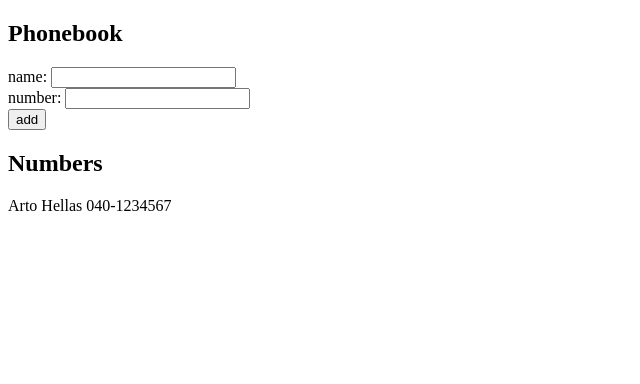
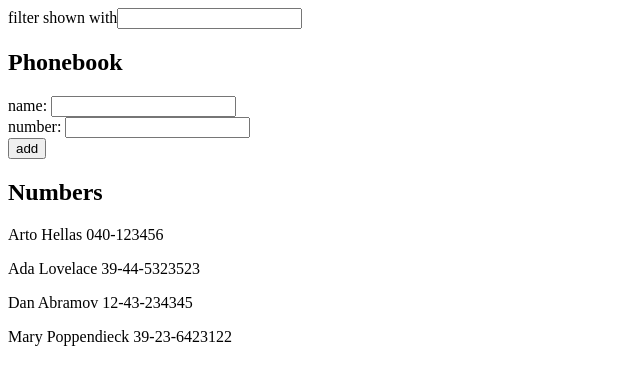
Before and after one commit to LeonorTu/full_stack_open, a React (Vite) app in the folder part2/phonebook/: page / in a window 1280 px wide. Shown: the top 384 px of the page, without its empty margins (0-640 px from the left). Built offline with nearby package versions, Linux system fonts and the light colour scheme.

Commit message:
feat: completed ex2.9, added search bar

```diff
--- a/part2/phonebook/src/App.jsx
+++ b/part2/phonebook/src/App.jsx
@@ -1,11 +1,16 @@
 import { useState } from 'react';
+import Person from './components/Person';
 
 const App = () => {
   const [persons, setPersons] = useState([
-    { name: 'Arto Hellas', number: '040-1234567' },
+    { name: 'Arto Hellas', number: '040-123456', id: 1 },
+    { name: 'Ada Lovelace', number: '39-44-5323523', id: 2 },
+    { name: 'Dan Abramov', number: '12-43-234345', id: 3 },
+    { name: 'Mary Poppendieck', number: '39-23-6423122', id: 4 },
   ]);
   const [newName, setNewName] = useState('');
   const [newNumber, setNewNumber] = useState('');
+  const [newSearch, setNewSearch] = useState('');
 
   const addPerson = (event) => {
     event.preventDefault();
@@ -17,12 +22,19 @@ const App = () => {
   const handleNameChange = (event) => {
     setNewName(event.target.value);
   };
+
   const handleNumberChange = (event) => {
     setNewNumber(event.target.value);
   };
 
+  const handleSearchChange = (event) => {
+    setNewSearch(event.target.value);
+  };
+
   return (
     <div>
+      filter shown with
+      <input value={newSearch} onChange={handleSearchChange} />
       <h2>Phonebook</h2>
       <form onSubmit={addPerson}>
         <div>
@@ -34,14 +46,7 @@ const App = () => {
         <button type="submit">add</button>
       </form>
       <h2>Numbers</h2>
-      <div>
-        {persons.map((person) => (
-          <p key={person.name}>
-            {person.name} {person.number}
-            <br />
-          </p>
-        ))}
-      </div>
+      <Person persons={persons} search={newSearch} />
     </div>
   );
 };
--- /dev/null
+++ b/part2/phonebook/src/components/Person.jsx
@@ -0,0 +1,17 @@
+const Person = ({ persons, search }) => {
+  const filteredPersons = persons.filter((person) =>
+    person.name.toLowerCase().includes(search.toLowerCase())
+  );
+  return (
+    <div>
+      {filteredPersons.map((person) => (
+        <p key={person.name}>
+          {person.name} {person.number}
+          <br />
+        </p>
+      ))}
+    </div>
+  );
+};
+
+export default Person;
```
